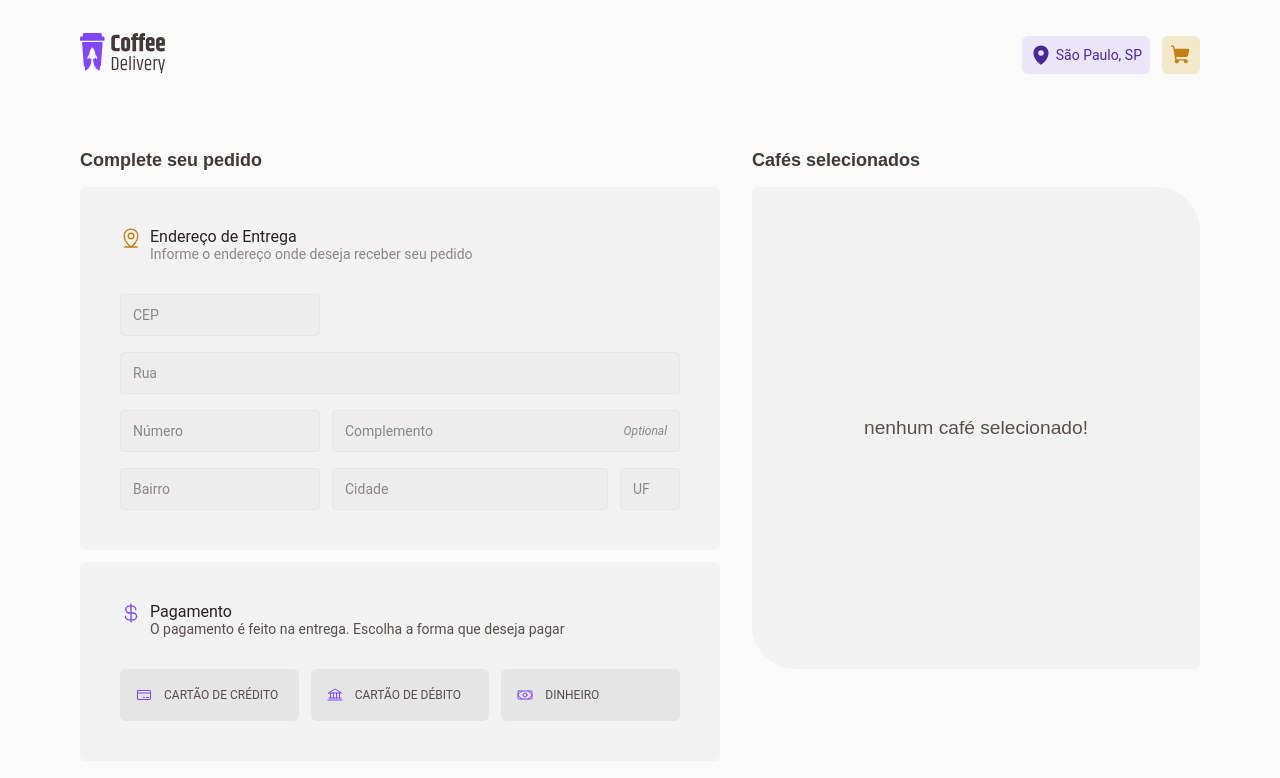
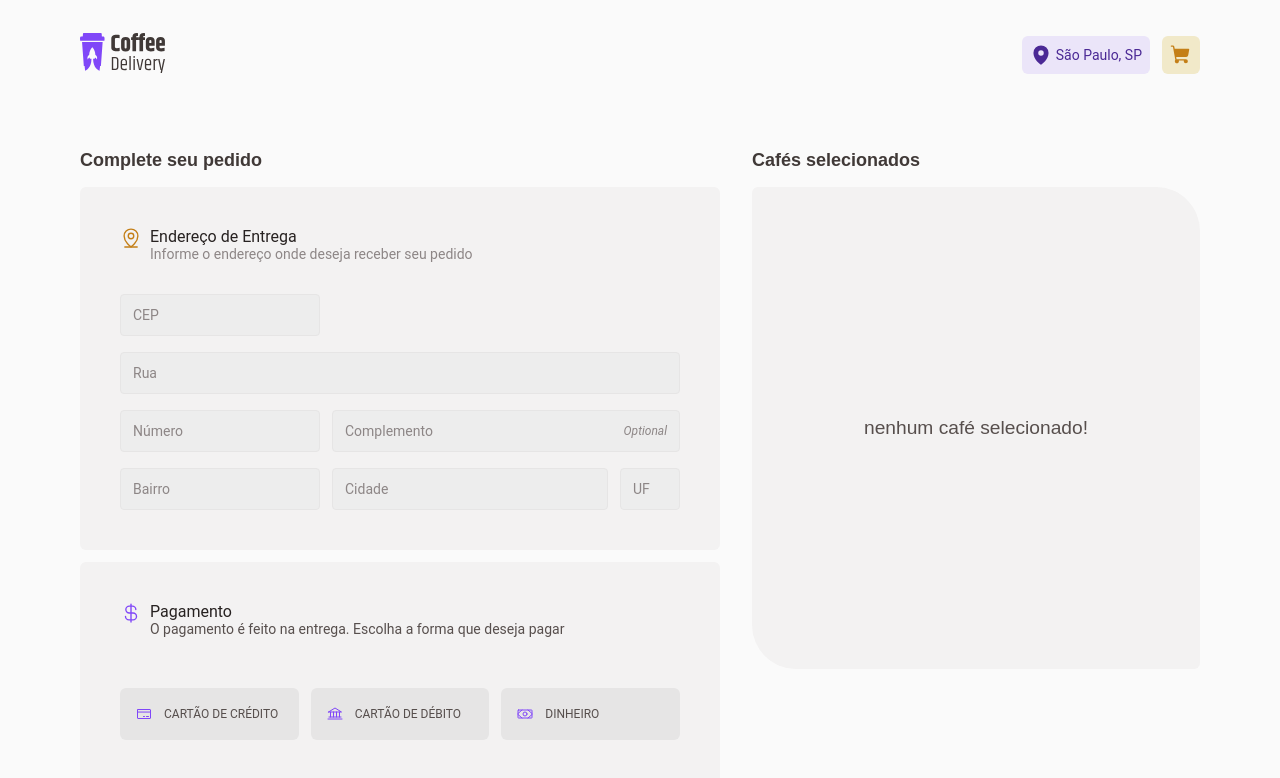
Before and after one commit to pedrOAlquimim/coffee-delivery, a React app: page /checkout in a window 1280 px wide. Shown: the top 778 px of the page. Built offline with nearby package versions, Linux system fonts and the light colour scheme; the HTML template or start-up script is replaced by a standard one.

Commit message:
payment buttom done, checkout page done

```diff
--- a/src/pages/Checkout/components/PaymentButton/index.tsx
+++ b/src/pages/Checkout/components/PaymentButton/index.tsx
@@ -1,20 +1,26 @@
-import { ReactNode } from 'react'
+import { ReactNode, forwardRef, InputHTMLAttributes } from 'react'
 import {
+  PaymentMethodContainer,
   PaymentButtonContainer,
   Icon,
-  Text
+  Text,
 } from './styles'
 
-interface PaymentButtonProps {
+type PaymentButtonProps = InputHTMLAttributes<HTMLInputElement> & {
   icon: ReactNode
   text: string
 }
 
-export function PaymentButton({ icon, text }: PaymentButtonProps) {
+export const PaymentButton = forwardRef<HTMLInputElement, PaymentButtonProps>(({id, icon, text, ...props}, ref) => {
   return (
-    <PaymentButtonContainer>
-      <Icon>{icon}</Icon>
-      <Text>{text}</Text>
-    </PaymentButtonContainer>
+    <PaymentMethodContainer>
+      <input type="radio" id={id} {...props} ref={ref} />
+      <label htmlFor={id}>
+        <PaymentButtonContainer>
+          <Icon>{icon}</Icon>
+          <Text>{text}</Text>
+        </PaymentButtonContainer>
+      </label>
+    </PaymentMethodContainer>
   )
-}
+})
--- a/src/pages/Checkout/components/PaymentButton/styles.ts
+++ b/src/pages/Checkout/components/PaymentButton/styles.ts
@@ -1,23 +1,38 @@
-import styled from "styled-components";
+import styled, { css } from "styled-components";
 
-export const PaymentButtonContainer = styled.button`
+export const PaymentMethodContainer = styled.div`
   width: 100%;
+
+  input  {
+    visibility: hidden;
+    appearance: none;
+  }
+
+  input:checked + label div {
+
+  ${(props) => css`
+    background: ${props.theme["purple-light"]};
+    outline: 1px solid ${props.theme.purple};
+
+    &:hover {
+      background: ${props.theme["purple-light"]};
+    }
+  `}
+  }
+`
+
+export const PaymentButtonContainer = styled.div`
   display: flex;
+  justify-content: flex-start;
+  align-items: center;
   gap: 0.75rem;
   padding: 1.125rem 1rem;
-  align-items: center;
-  border: 0;
   border-radius: 6px;
   cursor: pointer;
   background: ${(props) => props.theme["base-button"]};
 
   &:hover {
     background: ${(props) => props.theme["base-hover"]};
-  }
-
-  &:focus {
-    outline: 1px solid ${(props) => props.theme.purple};
-    background: ${(props) => props.theme["purple-light"]};
   }
 `
 
--- a/src/pages/Checkout/components/PaymentForm/index.tsx
+++ b/src/pages/Checkout/components/PaymentForm/index.tsx
@@ -1,12 +1,33 @@
 import { Bank, CreditCard, CurrencyDollar, Money } from "phosphor-react";
+import { useFormContext } from "react-hook-form";
 import { PaymentButton } from "../PaymentButton";
 import {
   PaymentFormContainer,
   PaymentFormHeader,
   PaymentFormButtons,
+  PaymentFormButtonsErrorMessage
 } from "./styles";
 
+export const paymentMethods = {
+  credit: {
+    icon: <CreditCard size={16} />,
+    text: 'Cartão de Crédito'
+  },
+  debit: {
+    icon: <Bank size={16} />,
+    text: 'Cartão de Débito'
+  },
+  money: {
+    icon: <Money size={16} />,
+    text: 'Dinheiro'
+  }
+}
+
 export function PaymentForm() {
+  const { register, formState: {errors} } = useFormContext()
+
+  const paymentMethodError = errors?.paymentMethod?.message as unknown as string;
+
   return (
     <PaymentFormContainer>
       <PaymentFormHeader>
@@ -20,19 +41,19 @@ export function PaymentForm() {
       </PaymentFormHeader>
 
       <PaymentFormButtons>
-        <PaymentButton
-          icon={<CreditCard size={16} />}
-          text="Cartão de Crédito"
-        />
-        <PaymentButton
-          icon={<Bank size={16} />}
-          text="Cartão de Débito"
-        />
-        <PaymentButton
-          icon={<Money size={16} />}
-          text="Dinheiro"
-        />
+        {Object.entries(paymentMethods).map(([key, { text, icon }]) => (
+          <PaymentButton
+            key={text}
+            id={key}
+            icon={icon}
+            text={text}
+            value={key}
+            {...register("paymentMethod")}
+          />
+        ))}
       </PaymentFormButtons>
+
+      {paymentMethodError && <PaymentFormButtonsErrorMessage>{paymentMethodError}</PaymentFormButtonsErrorMessage>}
     </PaymentFormContainer>
   )
 }
--- a/src/pages/Checkout/components/PaymentForm/styles.ts
+++ b/src/pages/Checkout/components/PaymentForm/styles.ts
@@ -38,4 +38,10 @@ export const PaymentFormHeader = styled.header`
 export const PaymentFormButtons = styled.div`
   display: flex;
   gap: 0.75rem;
+  margin-bottom: 1rem;
 `
+
+export const PaymentFormButtonsErrorMessage = styled.p`
+  font-size: 0.75rem;
+  color: ${(props) => props.theme['base-error']};
+`
--- a/src/pages/Checkout/index.tsx
+++ b/src/pages/Checkout/index.tsx
@@ -10,6 +10,12 @@ import {
   Title,
 } from './styles'
 
+enum PaymentMethods {
+  credit = "credit",
+  debit = "debit",
+  money = "money",
+}
+
 const addressValidationFormSchema = zod.object({
   cep: zod.string().min(1, 'Informe o CEP').max(9),
   street: zod.string().min(1, 'Informe a Rua'),
@@ -17,7 +23,12 @@ const addressValidationFormSchema = zod.object({
   complement: zod.string().optional(),
   district: zod.string().min(1, 'Informe o Bairro'),
   city: zod.string().min(1, 'Informe a Cidade'),
-  state: zod.string().min(1, 'Informe o Estado' ).max(2)
+  state: zod.string().min(1, 'Informe o Estado' ).max(2),
+  paymentMethod: zod.nativeEnum(PaymentMethods, {
+    errorMap: () => {
+      return{message: "Informe o método de pagamento"}
+    }
+  })
 })
 
 type addressFormData = zod.infer<typeof addressValidationFormSchema >
@@ -25,6 +36,9 @@ type addressFormData = zod.infer<typeof addressValidationFormSchema >
 export function Checkout() {
   const addressValidationForm = useForm<addressFormData>({
     resolver: zodResolver(addressValidationFormSchema),
+    defaultValues: {
+      paymentMethod: undefined
+    }
   })
   const { handleSubmit } = addressValidationForm
 
```
Lines whose indentation alone changed are shown as unchanged.
